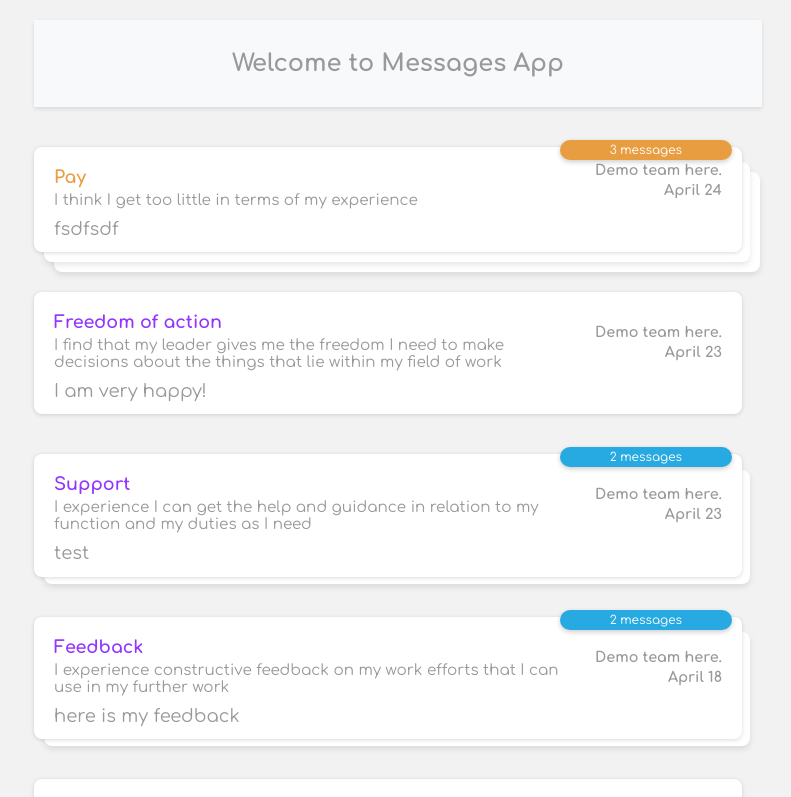
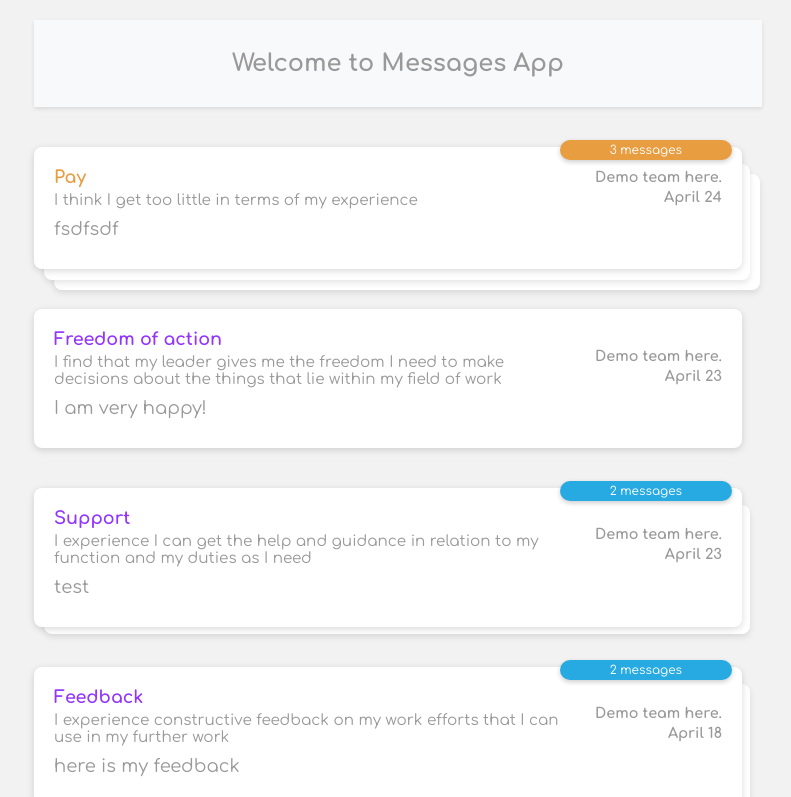
Before and after one commit to IvanGoranoff/messages-app, a React (Create React App) app in the folder messages-app/: page / in a window 1280 px wide. Shown: the top 797 px of the page, without its empty margins (242-1033 px from the left). Built offline with nearby package versions, Linux system fonts and the light colour scheme; data requests are answered from the project's data file.

Commit message:
final fixed only date need litle fix

```diff
--- a/messages-app/src/components/Thread.js
+++ b/messages-app/src/components/Thread.js
@@ -11,18 +11,17 @@ function Thread({ messages }) {
     const highScoreExists = messages.some(msg => msg.score >= 6);
 
     const renderPlaceholders = () => {
-        // Проверява дали екранът не е разгърнат и има повече от едно съобщение
         return !isExpanded && messages.length > 1 && Array.from({ length: messages.length - 1 }, (_, index) => (
             <div key={index} className="placeholder-card" style={{
-                zIndex: 2 - index, // Намалява z-index за всеки следващ плейсхолдер, започвайки от 2
-                transform: `translate(${10 * (index + 1)}px, ${10 * (index + 1)}px)` // Нарастващо изместване
+                zIndex: 2 - index,
+                transform: `translate(${10 * (index + 1)}px, ${10 * (index + 1)}px)`
             }}></div>
         ));
     };
 
     return (
         <div className="thread" onClick={toggleExpanded} aria-expanded={isExpanded}>
-            {renderPlaceholders()} {/* Render placeholders first */}
+            {renderPlaceholders()}
             <div className={`message-card ${highScoreExists ? 'high-rating' : ''}`} style={{ zIndex: 5 }}>
                 <div className="metadata-content">
                     <h4 style={{ color: messages[0].score >= 6 ? '#9335ff' : '#e89d40' }}>{messages[0].subject}</h4>
@@ -30,7 +29,7 @@ function Thread({ messages }) {
                     <p style={{ fontSize: '18px' }}>{messages[0].text}</p>
                 </div>
                 <div className="metadata-details">
-                    <h5>{messages[0].team}</h5>
+                    <h5 id="team">{messages[0].team}</h5>
                     <h5>{formatDate(messages[0].created_at)}</h5>
                 </div>
                 {messages.length > 1 && !isExpanded && (
--- a/messages-app/src/styles/main.scss
+++ b/messages-app/src/styles/main.scss
@@ -1,7 +1,5 @@
-// Import Comfortaa font from Google Fonts
 @import url('https://fonts.googleapis.com/css2?family=Comfortaa:wght@300;400;700&display=swap');
 
-// Define colors and variables
 $font-family: 'Comfortaa', cursive;
 $background-color: #f2f2f2;
 $text-color: #999999;
@@ -54,7 +52,7 @@ body, html {
     flex-direction: column;
     align-items: flex-end;
     margin-top: -10%;
-    padding: 0;
+    padding: 0px 0px 10px 0px;
 
 }
 
@@ -79,7 +77,9 @@ h5 {
     padding: 0;
     font-size: 0.9rem;
 }
-
+#team{
+    padding-top: 1%;
+}
 p {
     font-size: 0.95rem;
     margin: 5px 22% 10px  0px ;
@@ -89,7 +89,7 @@ p {
     position: relative;
     background-color: #fff;
     border-radius: 8px;
-    box-shadow: 0 1px 4px rgba(0,0,0,0.15);
+    box-shadow: 0 2px 7px rgba(0,0,0,0.15);
     padding:  20px 20px 30px 20px ;
     display: flex;
     flex-direction: column;
@@ -106,10 +106,10 @@ p {
     border-radius: 8px;
     box-shadow: 0 3px 6px rgba(0,0,0,0.1);
     transform: translate(10px, 10px);
-    top: 0px;
+    top: 2px;
     right:3%;
     margin-top: 3.5%;
-
+padding-bottom: 2px;
 }
 
 .count {
```
